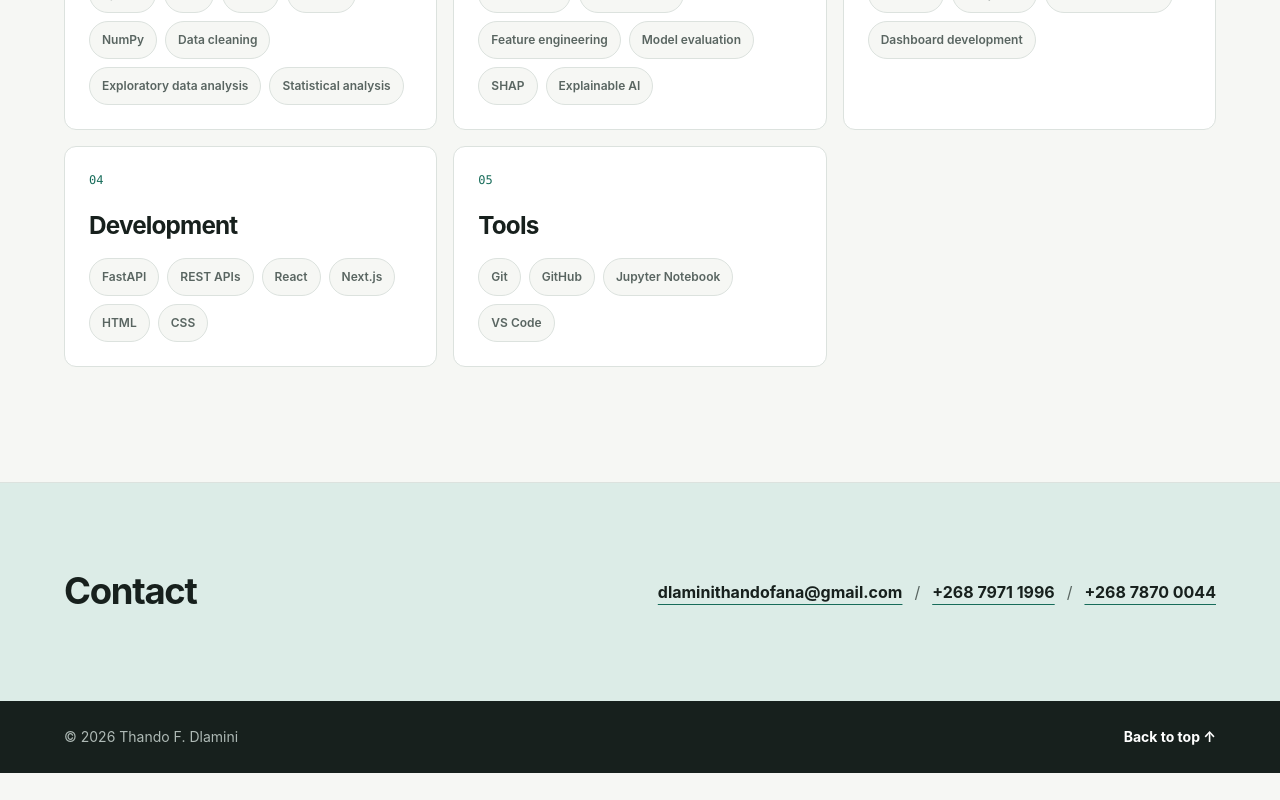
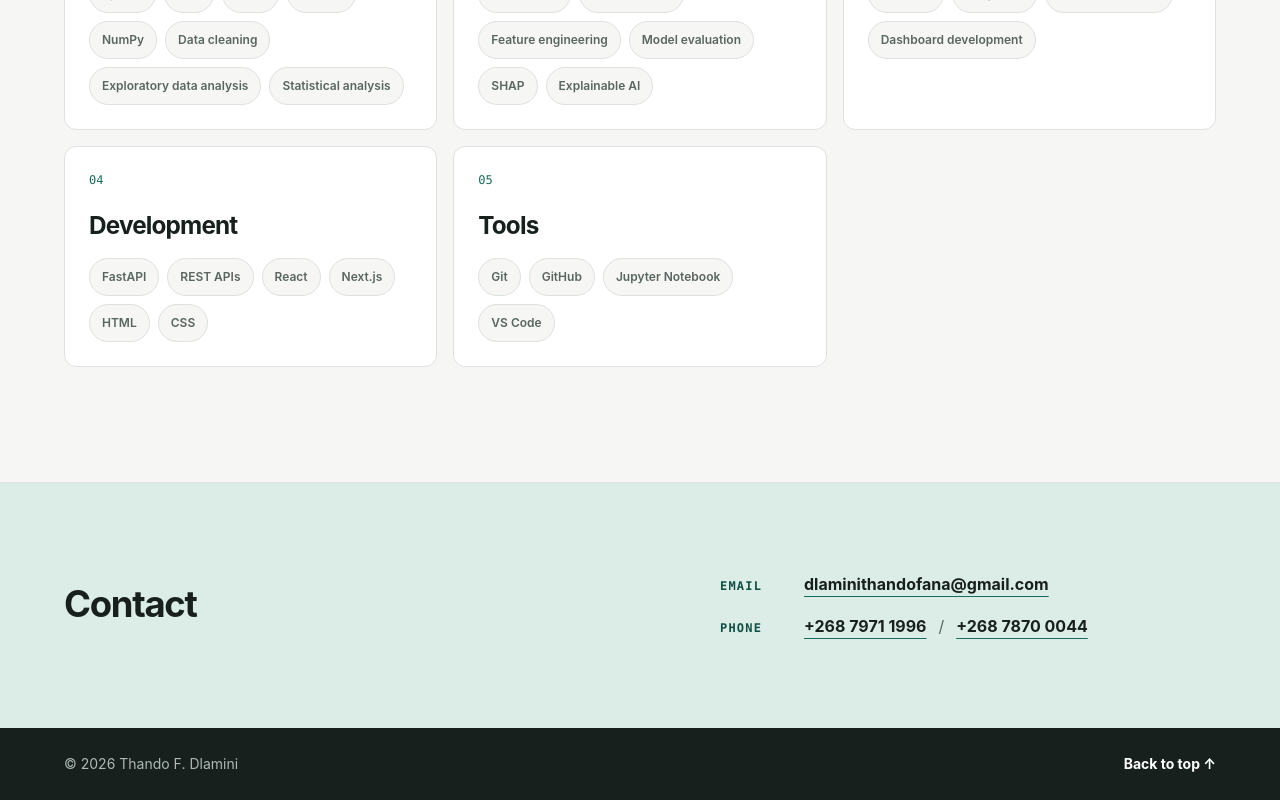
Before and after one commit to thandofana/thandofana.github.io, a React (Vite) app: page / in a window 1280 px wide. Shown: the part 4896-5696 px from the top of the page. Before the commit the page ends 5669 px from the top, so only its background shows below. Built offline with nearby package versions, Linux system fonts and the light colour scheme.

Commit message:
Label portfolio contact details

```diff
--- a/src/pages/PortfolioHome.jsx
+++ b/src/pages/PortfolioHome.jsx
@@ -130,14 +130,21 @@ function PortfolioHome() {
             <div className="contact__inner">
               <h2 id="contact-title">Contact</h2>
               <address className="contact__details">
+                <div className="contact__item">
+                  <span className="contact__label">Email</span>
                   <a href={`mailto:${profile.email}`}>{profile.email}</a>
-                <span aria-hidden="true">/</span>
+                </div>
+                <div className="contact__item">
+                  <span className="contact__label">Phone</span>
+                  <span className="contact__phones">
                     {profile.phones.map((phone, index) => (
                       <span className="contact__phone" key={phone.href}>
                         <a href={phone.href}>{phone.display}</a>
                         {index < profile.phones.length - 1 && <span aria-hidden="true">/</span>}
                       </span>
                     ))}
+                  </span>
+                </div>
               </address>
             </div>
           </Container>
--- a/src/styles/global.css
+++ b/src/styles/global.css
@@ -1728,18 +1728,34 @@ p {
 }
 
 .contact__details {
-  display: flex;
-  flex-wrap: wrap;
-  align-items: center;
-  justify-content: flex-end;
-  gap: var(--space-3);
+  display: grid;
+  min-width: min(100%, 31rem);
+  gap: var(--space-4);
   color: var(--color-text-muted);
   font-style: normal;
 }
 
+.contact__item {
+  display: grid;
+  align-items: baseline;
+  gap: var(--space-5);
+  grid-template-columns: 4rem minmax(0, 1fr);
+}
+
+.contact__label {
+  color: var(--color-accent-strong);
+  font-family: var(--font-mono);
+  font-size: var(--text-xs);
+  font-style: normal;
+  font-weight: 750;
+  letter-spacing: 0.1em;
+  text-transform: uppercase;
+}
+
 .contact__details a {
   color: var(--color-text);
   font-weight: 700;
+  overflow-wrap: anywhere;
   text-decoration-color: var(--color-accent);
   text-decoration-thickness: 1px;
   text-underline-offset: 0.35rem;
@@ -1752,6 +1768,16 @@ p {
 .contact__phone {
   display: inline-flex;
   align-items: center;
+  gap: var(--space-3);
+}
+
+.contact__phone a {
+  white-space: nowrap;
+}
+
+.contact__phones {
+  display: flex;
+  flex-wrap: wrap;
   gap: var(--space-3);
 }
 
```
Also changed, not shown: scripts/qa-render.mjs (+8 -0 lines). Lines whose indentation alone changed are shown as unchanged.
